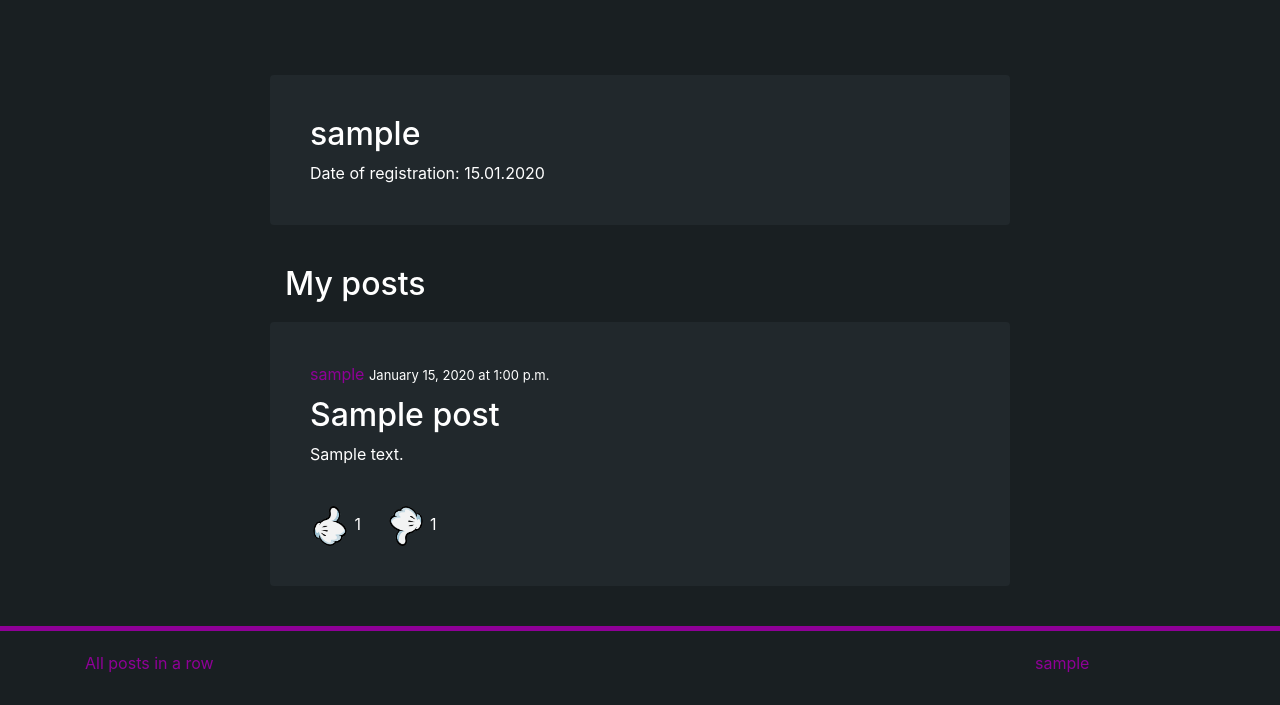
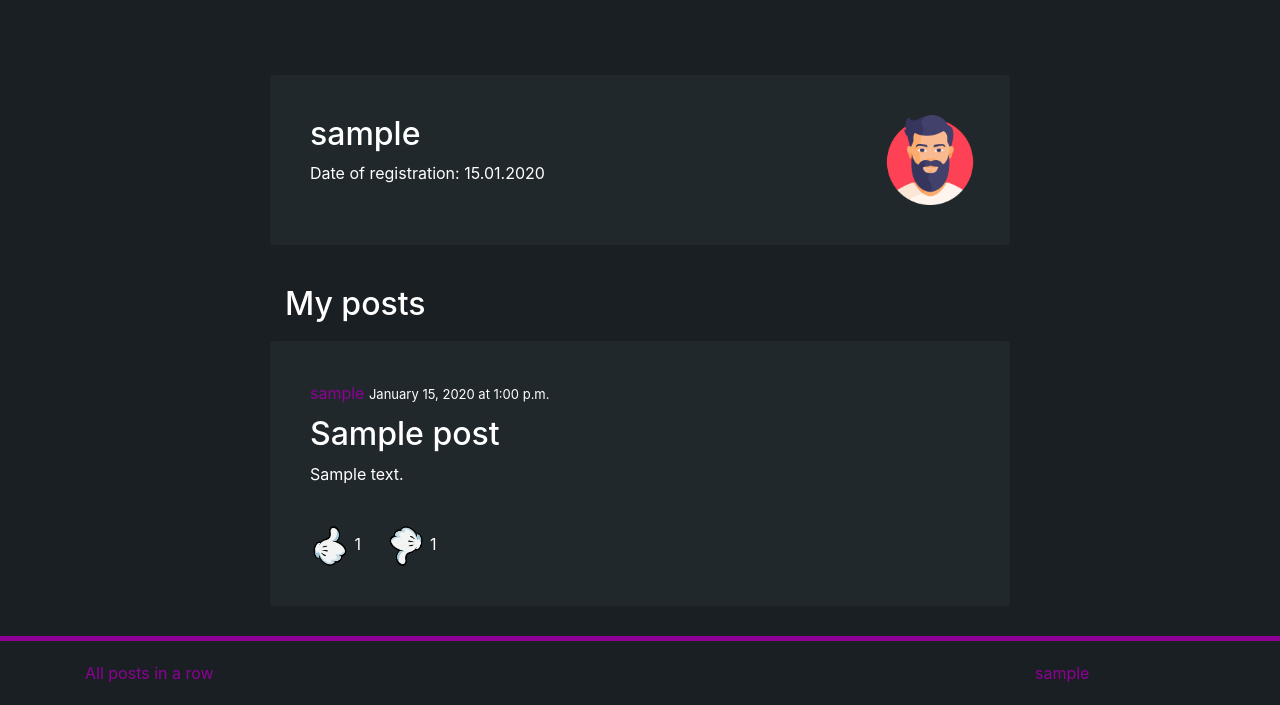
Before and after one commit to OsnovaDT/Blog, a Django app: page /user/1/ in a window 1280 px wide. Shown: the part 105-810 px from the top of the page. Before the commit the page ends 777 px from the top, so only its background shows below. Run offline with Django 3.2, Linux system fonts and the light colour scheme; a user stored in the database is signed in; tables that the repository leaves empty hold one stand-in row (values such as "Sample post"); some libraries are stand-ins or nearby versions.

Commit message:
Add user avatar to detail page

```diff
--- a/templates/user/detail.html
+++ b/templates/user/detail.html
@@ -7,8 +7,19 @@
 {% block content %}
     {# Username #}
     <div class="col-md-8 offset-md-2 dark_div">
-        <h2>{{ detail_user.username }}</h2>
-        <span>Date of registration: {{ user.date_joined|date:"d.m.Y" }}</span>
+        <div class="row">
+            {# Info #}
+            <div class="col-md-6">
+                <h2>{{ detail_user.username }}</h2>
+                <span>Date of registration: {{ user.date_joined|date:"d.m.Y" }}</span>
+            </div>
+
+            {# Avatar #}
+            <div class="col-md-2 offset-md-4">
+                <img width="90px" height="90px"
+                    src="{% if user.avatar %}{{ user.avatar.url }}{% else %}{% static 'images/default_avatar.png' %}{% endif %}">
+            </div>
+        </div>
     </div>
 
     {# User's posts #}
```
